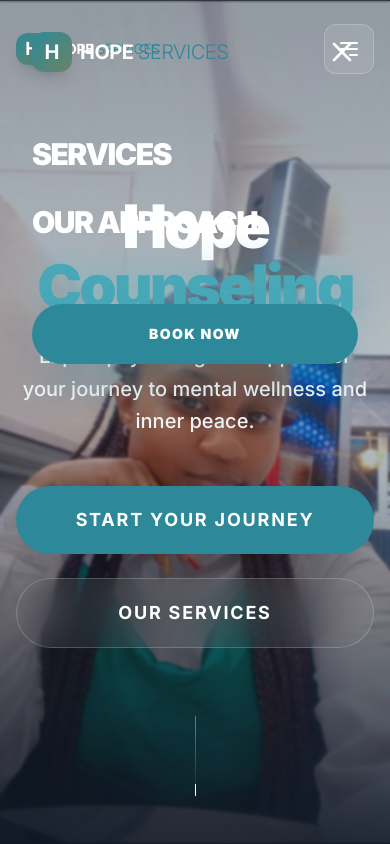
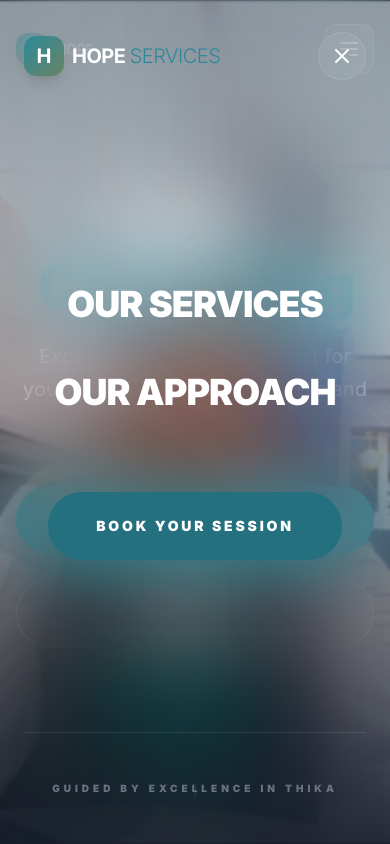
Before and after one commit to Manukyalo/HOPE-COUNSELING-SUPPORT-SERVICES, a Next.js app: page / in a window 390 px wide. Both pictures are taken after a click on the button 349 px from the left and 49 px from the top of the page. Shown: the top 844 px of the page. Built offline with nearby package versions, Linux system fonts and the light colour scheme.

Commit message:
Implement dynamic date/time selection and mobile menu redesign

```diff
--- a/src/components/BookingFlow.tsx
+++ b/src/components/BookingFlow.tsx
@@ -23,19 +23,6 @@ export default function BookingFlow() {
         setRefCode(`C${currentCount.toString().padStart(3, '0')}`);
         setStep(3);
     };
-
-    const dates = [
-        { day: "Sun", date: "09", full: "Sunday, March 09" },
-        { day: "Mon", date: "10", full: "Monday, March 10" },
-        { day: "Tue", date: "11", full: "Tuesday, March 11" },
-        { day: "Wed", date: "12", full: "Wednesday, March 12" },
-        { day: "Thu", date: "13", full: "Thursday, March 13" },
-        { day: "Fri", date: "14", full: "Friday, March 14" },
-    ];
-
-    const times = [
-        "09:00 AM", "10:00 AM", "11:00 AM", "01:00 PM", "02:00 PM", "03:00 PM", "04:00 PM"
-    ];
 
     const whatsappNumber = "254701279231";
     const generateWhatsAppLink = () => {
@@ -98,44 +85,28 @@ export default function BookingFlow() {
                             </div>
 
                             <form onSubmit={handleBooking} className="space-y-12">
-                                {/* Date Selection */}
-                                <div>
-                                    <label className="text-[10px] font-black text-gray-400 uppercase tracking-[0.3em] mb-8 block text-center">Available Dates</label>
-                                    <div className="flex gap-6 overflow-x-auto pb-6 scrollbar-hide justify-center">
-                                        {dates.map((d) => (
-                                            <button
-                                                type="button"
-                                                key={d.date}
-                                                onClick={() => setSelectedDate(d.full)}
-                                                className={`flex-shrink-0 w-24 h-28 rounded-3xl flex flex-col items-center justify-center transition-all border-2 ${selectedDate === d.full
-                                                    ? "bg-primary-900 border-primary-900 text-white shadow-2xl shadow-primary-900/30 scale-110"
-                                                    : "bg-white border-gray-100 text-gray-400 hover:border-primary-200 hover:text-primary-500"
-                                                    }`}
-                                            >
-                                                <span className="text-[10px] uppercase font-black tracking-widest">{d.day}</span>
-                                                <span className="text-3xl font-black mt-2">{d.date}</span>
-                                            </button>
-                                        ))}
+                                {/* Dynamic Date & Time Selection */}
+                                <div className="grid grid-cols-1 md:grid-cols-2 gap-8">
+                                    <div className="space-y-4">
+                                        <label className="text-[10px] font-black text-gray-400 uppercase tracking-[0.3em] block">Select Date (Month/Day/Year)</label>
+                                        <input
+                                            required
+                                            type="date"
+                                            className="w-full bg-gray-50 border-2 border-transparent focus:border-primary-500 focus:bg-white rounded-2xl p-5 outline-none transition-all font-bold text-gray-900 text-sm"
+                                            value={selectedDate || ""}
+                                            onChange={(e) => setSelectedDate(e.target.value)}
+                                            min={new Date().toISOString().split('T')[0]}
+                                        />
                                     </div>
-                                </div>
-
-                                {/* Time Selection */}
-                                <div>
-                                    <label className="text-[10px] font-black text-gray-400 uppercase tracking-[0.3em] mb-8 block text-center">Standard Sessions (45 min)</label>
-                                    <div className="grid grid-cols-2 md:grid-cols-4 gap-6">
-                                        {times.map((t) => (
-                                            <button
-                                                type="button"
-                                                key={t}
-                                                onClick={() => setSelectedTime(t)}
-                                                className={`py-5 rounded-2xl font-black transition-all border-2 text-xs tracking-widest ${selectedTime === t
-                                                    ? "bg-primary-900 border-primary-900 text-white shadow-xl shadow-primary-900/10"
-                                                    : "bg-gray-100 border-transparent text-gray-500 hover:bg-white hover:border-primary-200 hover:text-primary-900"
-                                                    }`}
-                                            >
-                                                {t}
-                                            </button>
-                                        ))}
+                                    <div className="space-y-4">
+                                        <label className="text-[10px] font-black text-gray-400 uppercase tracking-[0.3em] block">Select Time</label>
+                                        <input
+                                            required
+                                            type="time"
+                                            className="w-full bg-gray-50 border-2 border-transparent focus:border-primary-500 focus:bg-white rounded-2xl p-5 outline-none transition-all font-bold text-gray-900 text-sm"
+                                            value={selectedTime || ""}
+                                            onChange={(e) => setSelectedTime(e.target.value)}
+                                        />
                                     </div>
                                 </div>
 
--- a/src/components/Navbar.tsx
+++ b/src/components/Navbar.tsx
@@ -57,35 +57,75 @@ export default function Navbar() {
             <AnimatePresence>
                 {mobileMenuOpen && (
                     <motion.div
-                        initial={{ opacity: 0, x: "100%" }}
-                        animate={{ opacity: 1, x: 0 }}
-                        exit={{ opacity: 0, x: "100%" }}
-                        className="fixed inset-0 bg-primary-950 z-[200] flex flex-col p-8"
+                        initial={{ opacity: 0 }}
+                        animate={{ opacity: 1 }}
+                        exit={{ opacity: 0 }}
+                        className="fixed inset-0 bg-primary-950/95 backdrop-blur-2xl z-[200] overflow-hidden"
                     >
-                        <div className="flex justify-between items-center mb-16">
+                        {/* Decorative Background Elements */}
+                        <div className="absolute top-[-10%] right-[-10%] w-[50%] h-[50%] bg-primary-500/10 rounded-full blur-[120px]" />
+                        <div className="absolute bottom-[-10%] left-[-10%] w-[50%] h-[50%] bg-[#698465]/10 rounded-full blur-[120px]" />
+
+                        <div className="container mx-auto px-6 h-full flex flex-col relative z-10">
+                            {/* Mobile Menu Header */}
+                            <div className="flex justify-between items-center py-8">
                                 <div className="flex items-center gap-2">
                                     <div className="w-10 h-10 premium-gradient rounded-xl flex items-center justify-center text-white font-bold text-xl shadow-lg">H</div>
-                                <span className="text-xl font-bold tracking-tight text-white">
-                                    HOPE <span className="font-light text-primary-500">SERVICES</span>
+                                    <span className="text-xl font-bold tracking-tight text-white uppercase">
+                                        Hope <span className="font-light text-primary-500">Services</span>
                                     </span>
                                 </div>
-                            <button onClick={() => setMobileMenuOpen(false)} className="text-white">
-                                <svg className="w-8 h-8" fill="none" stroke="currentColor" viewBox="0 0 24 24">
+                                <button
+                                    onClick={() => setMobileMenuOpen(false)}
+                                    className="w-12 h-12 flex items-center justify-center rounded-full bg-white/5 border border-white/10 text-white"
+                                >
+                                    <svg className="w-6 h-6" fill="none" stroke="currentColor" viewBox="0 0 24 24">
                                         <path strokeLinecap="round" strokeLinejoin="round" strokeWidth={2} d="M6 18L18 6M6 6l12 12" />
                                     </svg>
                                 </button>
                             </div>
 
-                        <div className="flex flex-col gap-8">
-                            <a href="/#services" onClick={() => setMobileMenuOpen(false)} className="text-3xl font-black text-white uppercase tracking-tighter">Services</a>
-                            <a href="/approach" onClick={() => setMobileMenuOpen(false)} className="text-3xl font-black text-white uppercase tracking-tighter">Our Approach</a>
+                            {/* Menu Links */}
+                            <div className="flex-grow flex flex-col justify-center items-center gap-12 text-center">
+                                {[
+                                    { label: "Our Services", href: "/#services" },
+                                    { label: "Our Approach", href: "/approach" },
+                                ].map((link, i) => (
+                                    <motion.a
+                                        key={link.label}
+                                        href={link.href}
+                                        initial={{ opacity: 0, y: 20 }}
+                                        animate={{ opacity: 1, y: 0 }}
+                                        transition={{ delay: i * 0.1 + 0.2 }}
+                                        onClick={() => setMobileMenuOpen(false)}
+                                        className="text-4xl font-black text-white hover:text-primary-400 transition-colors uppercase tracking-tight"
+                                    >
+                                        {link.label}
+                                    </motion.a>
+                                ))}
+
+                                <motion.div
+                                    initial={{ opacity: 0, y: 20 }}
+                                    animate={{ opacity: 1, y: 0 }}
+                                    transition={{ delay: 0.4 }}
+                                    className="mt-8"
+                                >
                                     <a
                                         href="/#book"
                                         onClick={() => setMobileMenuOpen(false)}
-                                className="mt-8 px-10 py-5 bg-primary-500 text-white rounded-full font-black uppercase tracking-widest text-sm text-center shadow-2xl shadow-primary-500/40"
+                                        className="px-12 py-6 bg-primary-600 text-white rounded-full font-black uppercase tracking-[0.2em] text-sm shadow-2xl shadow-primary-500/40 inline-block"
                                     >
-                                Book Now
+                                        Book Your Session
                                     </a>
+                                </motion.div>
+                            </div>
+
+                            {/* Footer inside menu */}
+                            <div className="py-12 border-t border-white/10 text-center">
+                                <p className="text-[10px] text-gray-500 font-black uppercase tracking-[0.4em]">
+                                    Guided by Excellence in Thika
+                                </p>
+                            </div>
                         </div>
                     </motion.div>
                 )}
```
Lines whose indentation alone changed are shown as unchanged.
